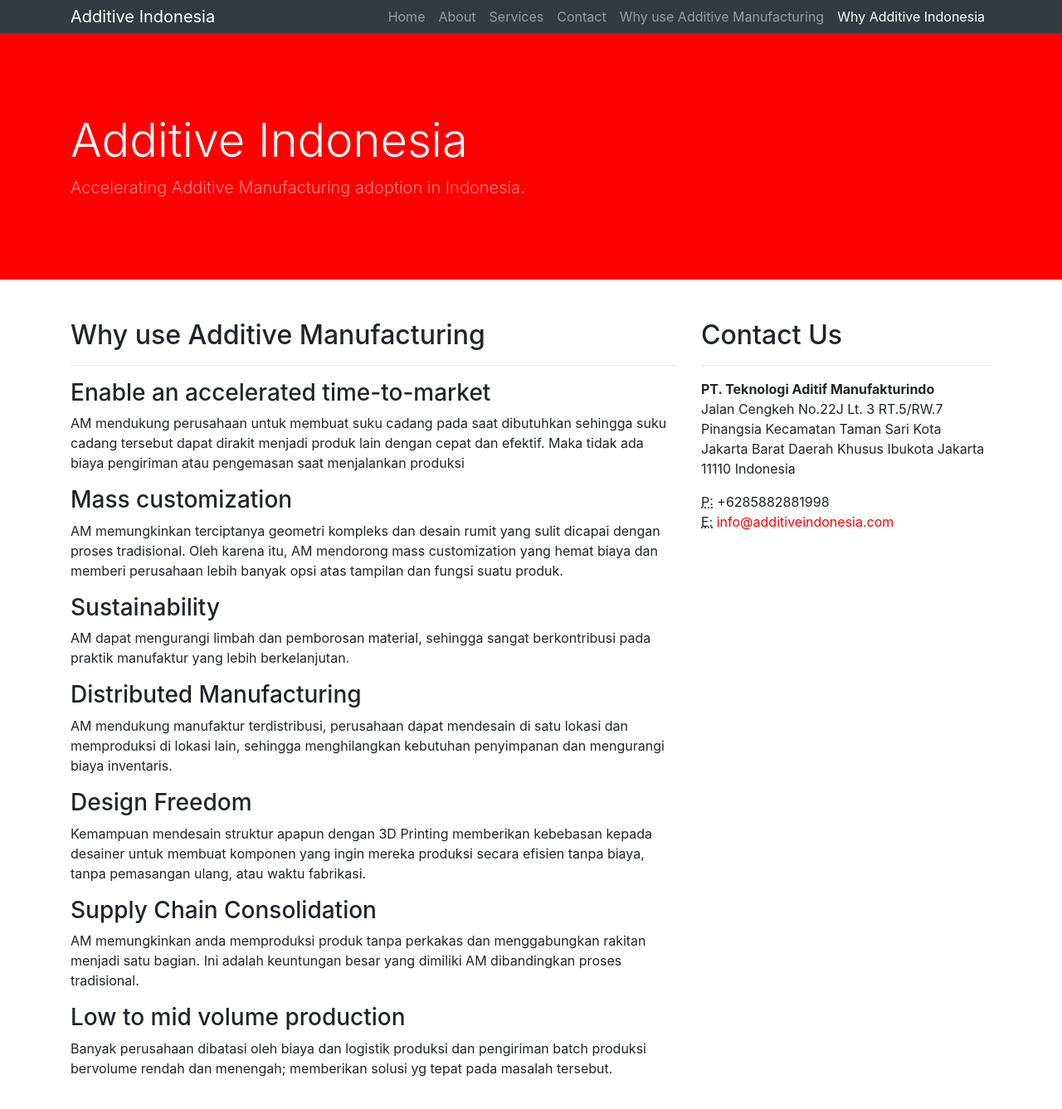
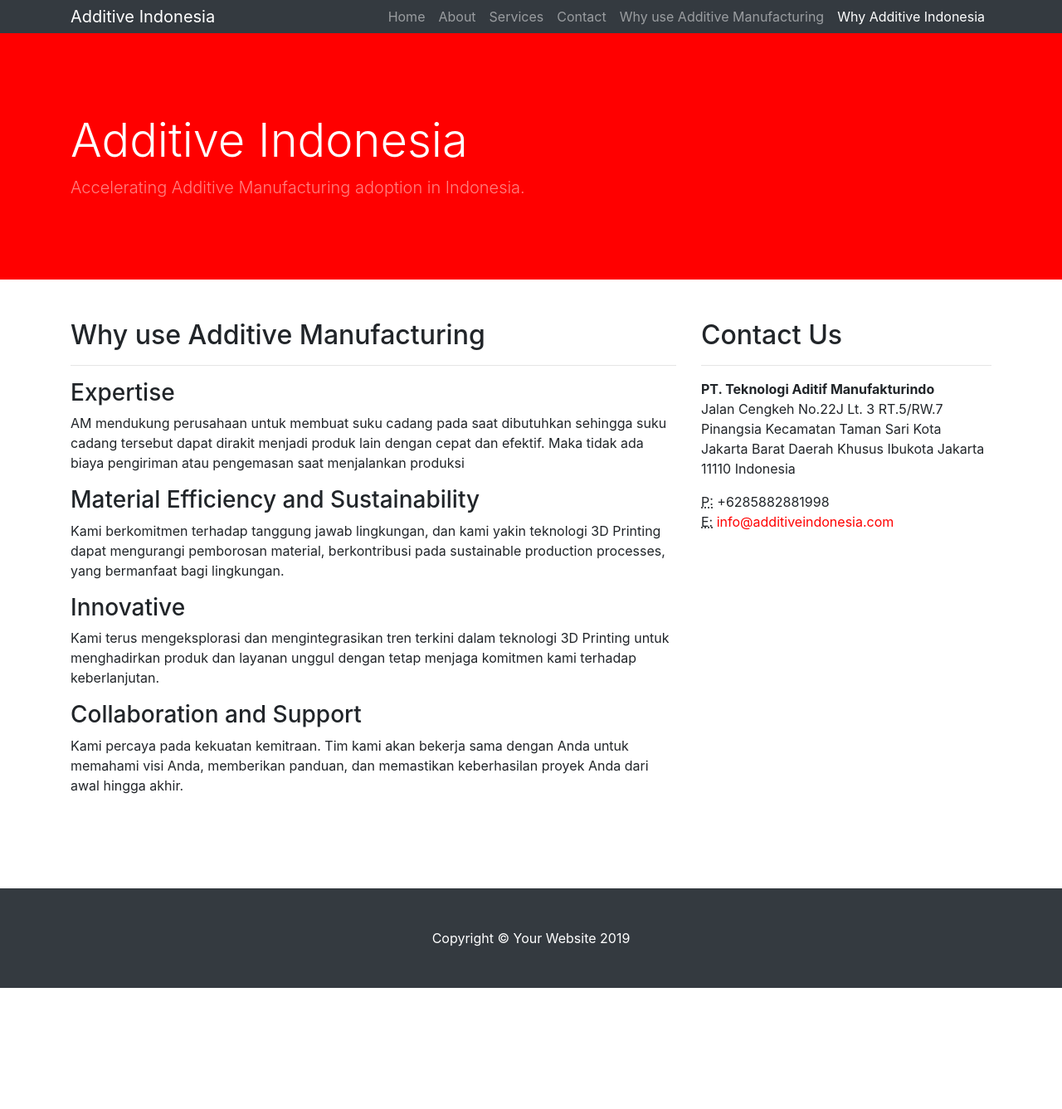
Before and after one commit to rlim338/additive-indonesia.github.io, a Jekyll site: the page built from _pages/why-us.html, in a window 1280 px wide and 1400 px high. Shown: the top 1337 px of the window at 83% size. Built offline with Jekyll 4.4.1, drawn with Linux system fonts in a browser that asks for light colours.

Commit message:
Update why-us.html

```diff
--- a/_pages/why-us.html
+++ b/_pages/why-us.html
@@ -6,45 +6,24 @@
 
 <h2>Why use Additive Manufacturing</h2>
 <hr />
-<h3>Enable an accelerated time-to-market</h3>
+<h3>Expertise</h3>
 <p>
   AM mendukung perusahaan untuk membuat suku cadang pada saat dibutuhkan sehingga suku cadang tersebut
   dapat dirakit menjadi produk lain dengan cepat dan efektif.
   Maka tidak ada biaya pengiriman atau pengemasan saat menjalankan produksi
 </p>
 
-<h3>Mass customization</h3>
+<h3>Material Efficiency and Sustainability</h3>
 <p>
-  AM memungkinkan terciptanya geometri kompleks dan desain rumit yang sulit dicapai dengan proses tradisional.
-  Oleh karena itu, AM mendorong mass customization yang hemat biaya dan memberi
-  perusahaan lebih banyak opsi atas tampilan dan fungsi suatu produk.
+  Kami berkomitmen terhadap tanggung jawab lingkungan, dan kami yakin teknologi 3D Printing dapat mengurangi pemborosan material, berkontribusi pada sustainable production processes, yang bermanfaat bagi lingkungan.
 </p>
 
-<h3>Sustainability</h3>
+<h3>Innovative</h3>
 <p>
-  AM dapat mengurangi limbah dan pemborosan material, sehingga sangat berkontribusi pada praktik manufaktur yang lebih berkelanjutan.
+  Kami terus mengeksplorasi dan mengintegrasikan tren terkini dalam teknologi 3D Printing untuk menghadirkan produk dan layanan unggul dengan tetap menjaga komitmen kami terhadap keberlanjutan.
 </p>
 
-<h3>Distributed Manufacturing</h3>
+<h3>Collaboration and Support</h3>
 <p>
-  AM mendukung manufaktur terdistribusi, perusahaan dapat mendesain di satu lokasi
-  dan memproduksi di lokasi lain, sehingga menghilangkan kebutuhan penyimpanan dan mengurangi biaya inventaris.
+  Kami percaya pada kekuatan kemitraan. Tim kami akan bekerja sama dengan Anda untuk memahami visi Anda, memberikan panduan, dan memastikan keberhasilan proyek Anda dari awal hingga akhir.
 </p>
-
-<h3>Design Freedom</h3>
-<p>
-  Kemampuan mendesain struktur apapun dengan 3D Printing memberikan kebebasan kepada desainer untuk membuat komponen
-  yang ingin mereka produksi secara efisien tanpa biaya, tanpa pemasangan ulang, atau waktu fabrikasi.
-</p>
-
-<h3>Supply Chain Consolidation</h3>
-<p>
-  AM memungkinkan anda memproduksi produk tanpa perkakas dan menggabungkan rakitan menjadi satu bagian.
-  Ini adalah keuntungan besar yang dimiliki AM dibandingkan proses tradisional.
-</p>
-
-<h3>Low to mid volume production</h3>
-<p>
-  Banyak perusahaan dibatasi oleh biaya dan logistik produksi dan pengiriman batch produksi bervolume rendah dan menengah;
-  memberikan solusi yg tepat pada masalah tersebut.
-</p>
```
